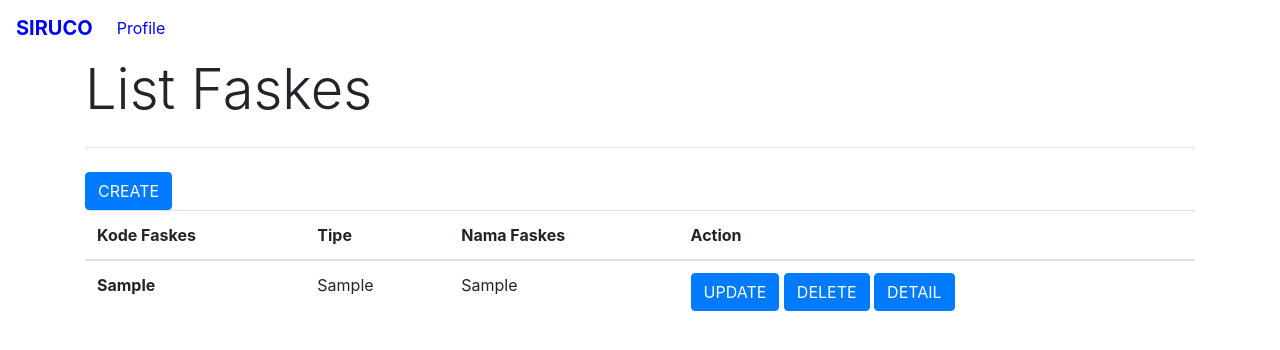
After one commit to obap2001/sicovid-djangopostgre, a Django app: template faskes/templates/list_faskes.html in a window 1280 px wide. The commit adds this page. Shown: the top 350 px of the page. Run offline with Django 3.2, Linux system fonts and the light colour scheme; the template is opened without the code that fills it: most values are stand-ins (such as "Sample title", 1, 10 or a date in 2020); parts of the project's set-up code (start-up, migrations or seed data) failed here and were passed over; some libraries are stand-ins or nearby versions.

Commit message:
Implemented list faskes feature

```diff
--- a/faskes/templates/create_faskes.html
+++ b/faskes/templates/create_faskes.html
@@ -1,7 +1,7 @@
 {% extends 'base.html' %}
 {% load static %}
 {% block title %}
-    <title> Create Pasien </title>
+    <title> Create Faskes </title>
 {% endblock title %}
 
 {% load crispy_forms_tags %}
--- /dev/null
+++ b/faskes/templates/list_faskes.html
@@ -0,0 +1,36 @@
+{% extends 'base.html' %}
+{% load static %}
+{% block title %}
+    <title> List Faskes </title>
+{% endblock title %}
+
+{% load crispy_forms_tags %}
+{% block content  %}
+    <h1 class="display-4">List Faskes</h1>
+    <hr class="my-4">
+    <a class="btn btn-primary" href="{% url 'create_faskes' %}" role="button">CREATE</a>
+
+    <table class="table">
+  <thead>
+    <tr>
+      <th scope="col">Kode Faskes</th>
+      <th scope="col">Tipe</th>
+      <th scope="col">Nama Faskes</th>
+      <th scope="col">Action</th>
+    </tr>
+  </thead>
+  <tbody>
+    {% for i in data_faskes %}
+    <tr>
+      <th scope="row">{{ i.0 }}</th>
+      <td>{{ i.1 }}</td>
+      <td>{{ i.2 }}</td>
+      <td>
+        <a class="btn btn-primary" href="{% url 'update_faskes' kode=i.0 %}" role="button">UPDATE</a>
+        <a class="btn btn-primary" href="{% url 'delete_faskes' kode=i.0 %}" role="button">DELETE</a>
+        <a class="btn btn-primary" href="{% url 'detail_faskes' kode=i.0 %}" role="button">DETAIL</a>
+      </td>
+    </tr>
+    {% endfor %}
+  </tbody>
+{% endblock  %}
--- a/faskes/urls.py
+++ b/faskes/urls.py
@@ -1,7 +1,10 @@
 from django.urls import path
-from .views import create_faskes_view, list_faskes_view
+from .views import create_faskes_view, list_faskes_view, detail_faskes_view, update_faskes_view, delete_faskes_view
 
 urlpatterns = [
-    path('create/', create_faskes_view, name='create_pasien'),
-    path('', list_faskes_view, name='list_faskes')
+    path('create/', create_faskes_view, name='create_faskes'),
+    path('', list_faskes_view, name='list_faskes'),
+    path('detail/<str:kode>', detail_faskes_view, name='detail_faskes'),
+    path('update/<str:kode>', update_faskes_view, name='update_faskes'),
+    path('delete/<str:kode>', delete_faskes_view, name='delete_faskes')
 ]
--- a/pendaftaran_pasien/templates/read_pasien.html
+++ b/pendaftaran_pasien/templates/read_pasien.html
@@ -1,12 +1,12 @@
 {% extends 'base.html' %}
 {% load static %}
 {% block title %}
-    <title> Daftar Pasien </title>
+    <title> List Pasien </title>
 {% endblock title %}
 
 {% load crispy_forms_tags %}
 {% block content  %}
-    <h1 class="display-4">Daftar Pasien</h1>
+    <h1 class="display-4">List Pasien</h1>
     <hr class="my-4">
     <a class="btn btn-primary" href="{% url 'create_pasien' %}" role="button">CREATE</a>
 
```
Also changed, not shown: faskes/views.py (+14 -5 lines).
